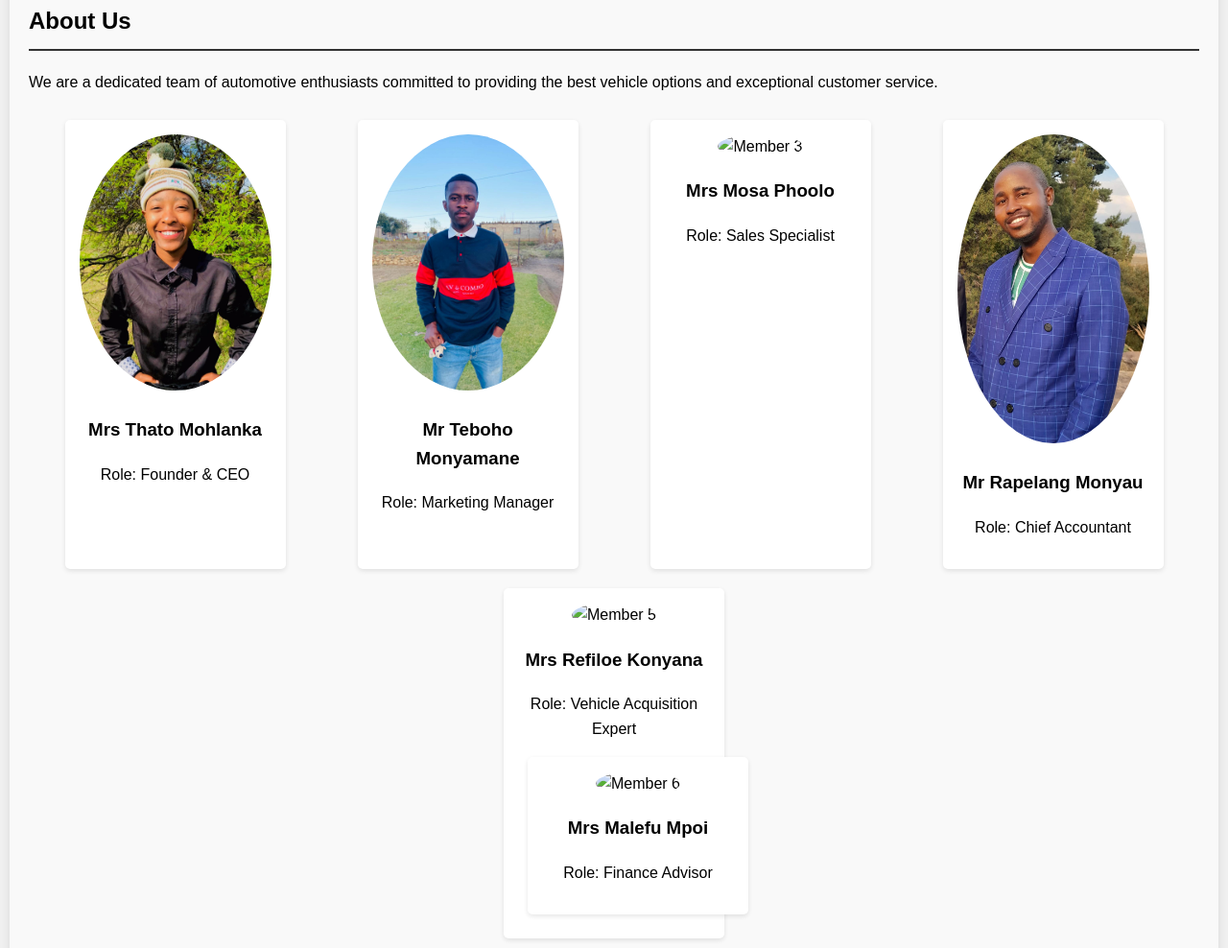
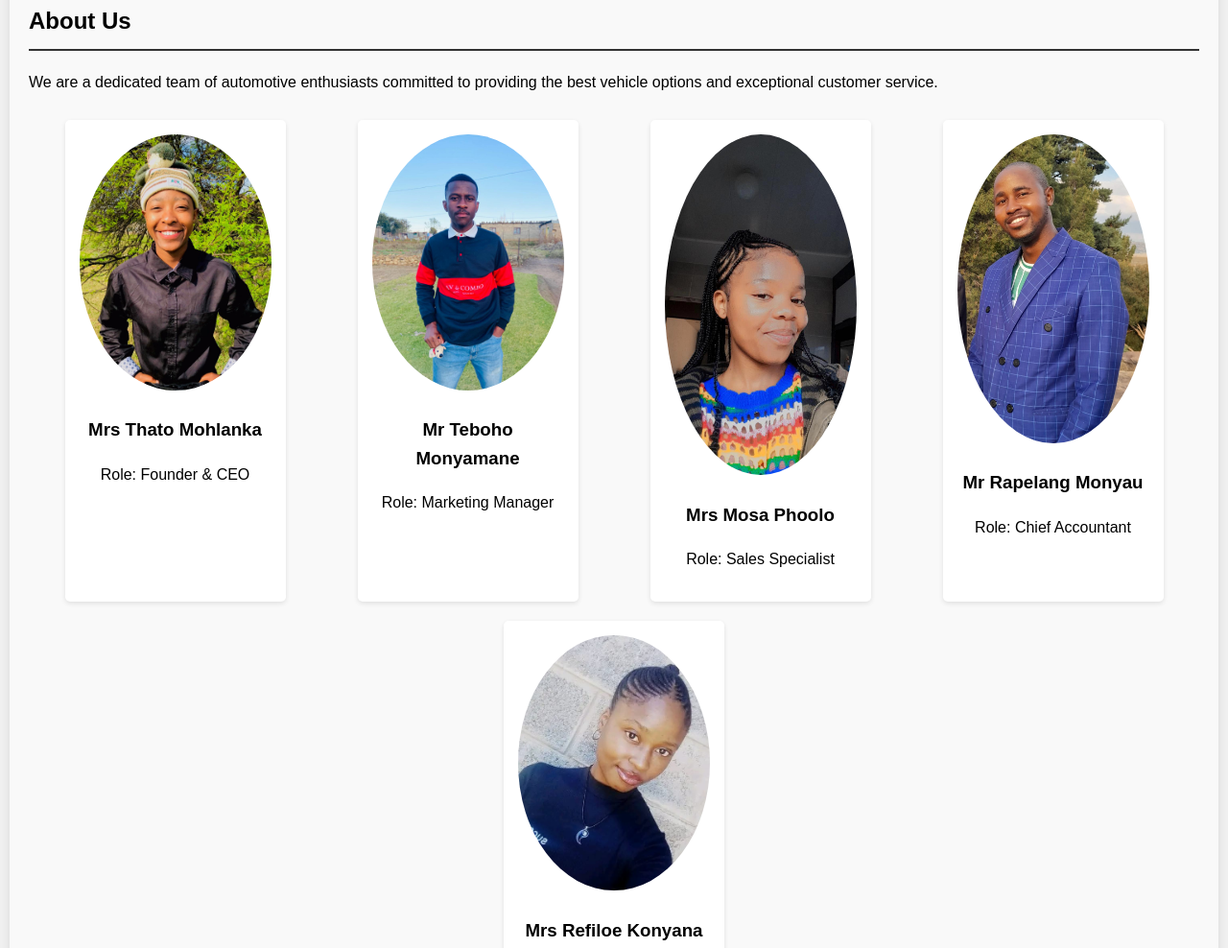
Before and after one commit to Monyau224/cars.co.ls, a plain HTML site: page index.html in a window 1280 px wide. Shown: the part 410-1398 px from the top of the page at 96% size. Drawn offline with Linux system fonts and the light colour scheme.

Commit message:
Update index.html

```diff
--- a/index.html
+++ b/index.html
@@ -43,7 +43,7 @@
             </div>
 
             <div class="team-member">
-                <img src="PICTURE/Mosa.jpg" alt="Member 3" class="member-image">
+                <img src="Mosa.jpg" alt="Member 3" class="member-image">
                 <h3> Mrs Mosa Phoolo</h3>
                 <p>Role: Sales Specialist</p>
             </div>
@@ -55,11 +55,11 @@
            </div>
 
             <div class="team-member">
-                <img src="PICTURE/judy.jpg" alt="Member 5" class="member-image">
+                <img src="judy.jpg" alt="Member 5" class="member-image">
                 <h3> Mrs Refiloe Konyana</h3>
                 <p>Role: Vehicle Acquisition Expert</p>
             <div class="team-member">
-                <img src="PICTURE/malefu.jpg" alt="Member 6" class="member-image">
+                <img src="malefu.jpg" alt="Member 6" class="member-image">
                 <h3> Mrs Malefu Mpoi</h3>
                 <p>Role: Finance Advisor</p>
             </div>
```
